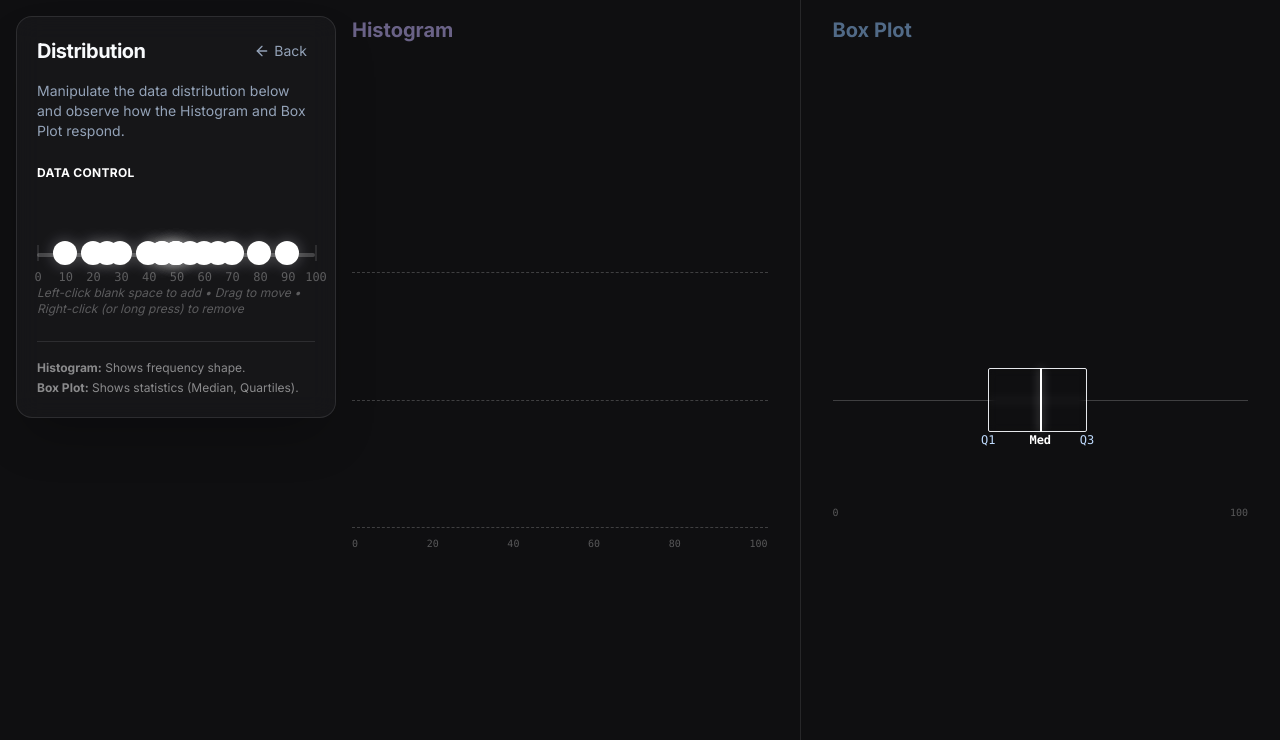
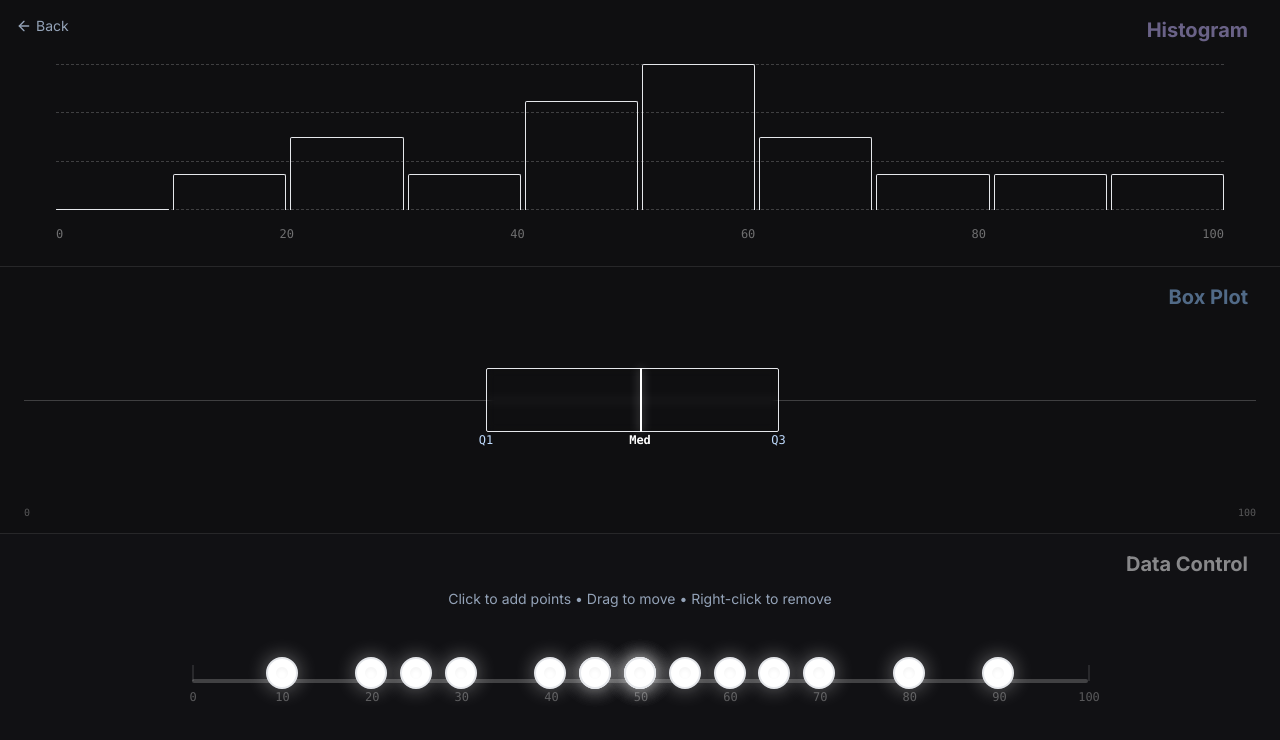
Before and after one commit to Neliott/ISD-Playground, a Vue app: page /box-plot-histogram in a window 1280 px wide. Shown: the top 740 px of the page. Built offline with nearby package versions, Linux system fonts and the light colour scheme.

Commit message:
feat: Implement stacked layout for visualization and enhance data control and histogram UI.

```diff
--- a/src/experiences/box-plot-histogram/BoxPlotHistogramView.vue
+++ b/src/experiences/box-plot-histogram/BoxPlotHistogramView.vue
@@ -16,58 +16,44 @@ function updateData(newData) {
 </script>
 
 <template>
-  <div class="relative w-full h-screen overflow-hidden bg-background font-sans flex flex-col">
+  <div class="w-full h-screen overflow-hidden bg-background font-sans flex flex-col">
 
-    <!-- Main Visualization Area: Split Screen -->
-    <div class="absolute inset-0 flex flex-col md:flex-row pl-0 md:pl-80">
+    <!-- Header / Nav (Minimal) -->
+    <div class="absolute top-4 left-4 z-50">
+        <BackToMenu />
+    </div>
 
-        <!-- Histogram Top/Left -->
-        <div class="flex-1 relative border-b md:border-b-0 md:border-r border-white/10 p-8 flex flex-col">
-             <div class="absolute top-4 left-8 text-xl font-bold flex items-center gap-3 opacity-50">
+    <!-- Section 1: Histogram (Top) -->
+    <div class="flex-1 relative border-b border-white/10 p-6 flex flex-col min-h-0">
+         <div class="absolute top-4 right-8 text-xl font-bold flex items-center gap-3 opacity-50 pointer-events-none">
             <span class="text-accent-300">Histogram</span>
         </div>
-            <div class="flex-1 flex items-center">
+        <div class="flex-1 w-full h-full">
              <Histogram :data="dataPoints" />
         </div>
     </div>
 
-        <!-- Box Plot Bottom/Right -->
-        <div class="flex-1 relative p-8 flex flex-col">
-             <div class="absolute top-4 left-8 text-xl font-bold flex items-center gap-3 opacity-50">
+    <!-- Section 2: Box Plot (Middle) -->
+    <div class="flex-1 relative border-b border-white/10 p-6 flex flex-col min-h-0">
+         <div class="absolute top-4 right-8 text-xl font-bold flex items-center gap-3 opacity-50 pointer-events-none">
             <span class="text-primary-300">Box Plot</span>
         </div>
-            <div class="flex-1 flex items-center">
+        <div class="flex-1 w-full h-full flex items-center">
              <BoxPlot :data="dataPoints" />
         </div>
     </div>
 
+    <!-- Section 3: Data Control (Bottom) -->
+    <div class="flex-1 relative p-6 flex flex-col min-h-0 bg-surface/30">
+        <div class="absolute top-4 right-8 text-xl font-bold flex items-center gap-3 opacity-50 pointer-events-none">
+            <span class="text-white">Data Control</span>
         </div>
 
-    <!-- Floating Panel -->
-    <div class="absolute top-4 left-4 w-80 z-20 pointer-events-none md:pointer-events-auto">
-        <div class="pointer-events-auto">
-            <ExperiencePanel title="Distribution">
-                <template #header>
-                    <div class="flex items-center gap-2">
-                        <BackToMenu />
-                        <div class="flex-1"></div>
+        <div class="w-full max-w-4xl mx-auto flex flex-col h-full justify-center">
+             <div class="mb-2 text-sm text-text-muted text-center">
+                Click to add points • Drag to move • Right-click to remove
             </div>
-                </template>
-
-                 <div class="mb-6 text-sm text-text-muted">
-                    Manipulate the data distribution below and observe how the Histogram and Box Plot respond.
-                </div>
-
-                <div class="mb-6">
-                    <h3 class="text-xs font-bold text-white mb-2 uppercase tracking-wide">Data Control</h3>
             <DataControl :data="dataPoints" @update="updateData" />
-                </div>
-
-                <div class="pt-4 border-t border-white/10 text-xs text-white/50 leading-relaxed">
-                    <strong>Histogram:</strong> Shows frequency shape.<br>
-                    <strong>Box Plot:</strong> Shows statistics (Median, Quartiles).
-                </div>
-            </ExperiencePanel>
         </div>
     </div>
 
--- a/src/experiences/box-plot-histogram/components/DataControl.vue
+++ b/src/experiences/box-plot-histogram/components/DataControl.vue
@@ -70,41 +70,37 @@ function removePoint(index) {
 </script>
 
 <template>
-  <div class="relative h-32 select-none">
+  <div class="relative w-full h-32 select-none flex items-center justify-center">
     <!-- Axis Line -->
-    <div class="absolute top-1/2 left-0 right-0 h-1 bg-white/20 rounded-full"></div>
+    <div class="absolute w-full h-1 bg-white/20 rounded-full"></div>
 
     <!-- Ticks -->
     <div v-for="i in 11" :key="i"
-         class="absolute top-1/2 w-0.5 h-4 bg-white/10 -translate-y-1/2 transition-colors duration-300 hover:bg-white/30"
+         class="absolute h-4 w-0.5 bg-white/10 -translate-y-1/2 transition-colors duration-300 hover:bg-white/30"
          :style="{ left: `${(i-1) * 10}%` }">
          <span class="absolute top-6 left-1/2 -translate-x-1/2 text-xs text-white/30 font-mono">{{ (i-1) * 10 }}</span>
     </div>
 
-    <!-- Interaction Area -->
+    <!-- Interaction Area (Full Width/height of parent container effectively) -->
     <div ref="containerRef"
-         class="absolute inset-0 cursor-crosshair z-0"
+         class="absolute inset-0 -my-8 cursor-crosshair z-0"
          @click="addPoint">
     </div>
 
     <!-- Data Points -->
     <div v-for="(val, index) in data"
          :key="index"
-         class="data-point absolute top-1/2 w-6 h-6 -ml-3 -mt-3 bg-white rounded-full shadow-[0_0_15px_rgba(255,255,255,0.3)] cursor-grab active:cursor-grabbing hover:scale-125 transition-transform z-10 flex items-center justify-center group"
+         class="data-point absolute w-8 h-8 -ml-4 -mt-4 bg-white rounded-full shadow-[0_0_20px_rgba(255,255,255,0.4)] cursor-grab active:cursor-grabbing hover:scale-110 transition-transform z-10 flex items-center justify-center group border-2 border-primary/20"
          :style="{ left: `${valueToPercent(val)}%` }"
          @mousedown.stop="startDrag(index, $event)"
          @contextmenu.prevent="removePoint(index)"
     >
-      <div class="w-2 h-2 bg-primary rounded-full"></div>
+      <div class="w-3 h-3 bg-primary rounded-full shadow-inner"></div>
 
       <!-- Tooltip -->
-      <div class="absolute -top-10 left-1/2 -translate-x-1/2 bg-surface text-white text-xs py-1 px-2 rounded opacity-0 group-hover:opacity-100 pointer-events-none transition-opacity border border-white/10">
+      <div class="absolute -top-12 left-1/2 -translate-x-1/2 bg-surface text-white font-bold text-sm py-1 px-3 rounded opacity-0 group-hover:opacity-100 pointer-events-none transition-opacity border border-white/10 shadow-xl whitespace-nowrap z-50">
         {{ Math.round(val) }}
       </div>
     </div>
-
-    <div class="absolute bottom-0 right-0 text-xs text-white/30 italic">
-      Left-click blank space to add • Drag to move • Right-click (or long press) to remove
-    </div>
   </div>
 </template>
--- a/src/experiences/box-plot-histogram/components/Histogram.vue
+++ b/src/experiences/box-plot-histogram/components/Histogram.vue
@@ -31,9 +31,10 @@ const maxCount = computed(() => Math.max(...bins.value, 1))
 </script>
 
 <template>
-  <div class="w-full h-64 flex items-end gap-1 relative pt-10">
+  <div class="w-full h-full flex items-end gap-1 relative pt-10 px-8 pb-8">
     <!-- Y-axis scale lines (simple) -->
-    <div class="absolute inset-0 flex flex-col justify-between pointer-events-none opacity-20">
+    <div class="absolute inset-x-8 top-10 bottom-8 flex flex-col justify-between pointer-events-none opacity-20">
+      <div class="border-t border-dashed border-white w-full"></div>
       <div class="border-t border-dashed border-white w-full"></div>
       <div class="border-t border-dashed border-white w-full"></div>
       <div class="border-t border-dashed border-white w-full"></div>
@@ -41,17 +42,17 @@ const maxCount = computed(() => Math.max(...bins.value, 1))
 
     <!-- Bars -->
     <div v-for="(count, index) in bins" :key="index"
-         class="flex-1 bg-accent/30 hover:bg-accent/50 transition-all duration-300 relative group rounded-t-sm"
+         class="flex-1 bg-accent/30 hover:bg-accent/50 transition-all duration-300 relative group rounded-t-sm border-x border-t border-accent/20"
          :style="{ height: `${(count / maxCount) * 100}%` }"
     >
       <!-- Count Label -->
-      <div class="absolute -top-6 left-1/2 -translate-x-1/2 text-xs font-mono text-accent-100 opacity-0 group-hover:opacity-100 transition-opacity">
+      <div class="absolute -top-8 left-1/2 -translate-x-1/2 text-sm font-bold font-mono text-accent-100 opacity-0 group-hover:opacity-100 transition-opacity bg-background/80 px-2 py-1 rounded border border-accent/20 backdrop-blur-sm z-10">
         {{ count }}
       </div>
     </div>
 
     <!-- X-Axis Labels -->
-    <div class="absolute bottom-0 w-full flex justify-between text-[10px] text-white/30 translate-y-full pt-2 font-mono">
+    <div class="absolute bottom-0 inset-x-8 flex justify-between text-xs text-white/40 pt-2 font-mono">
       <span>0</span>
       <span>20</span>
       <span>40</span>
```
Lines whose indentation alone changed are shown as unchanged.
